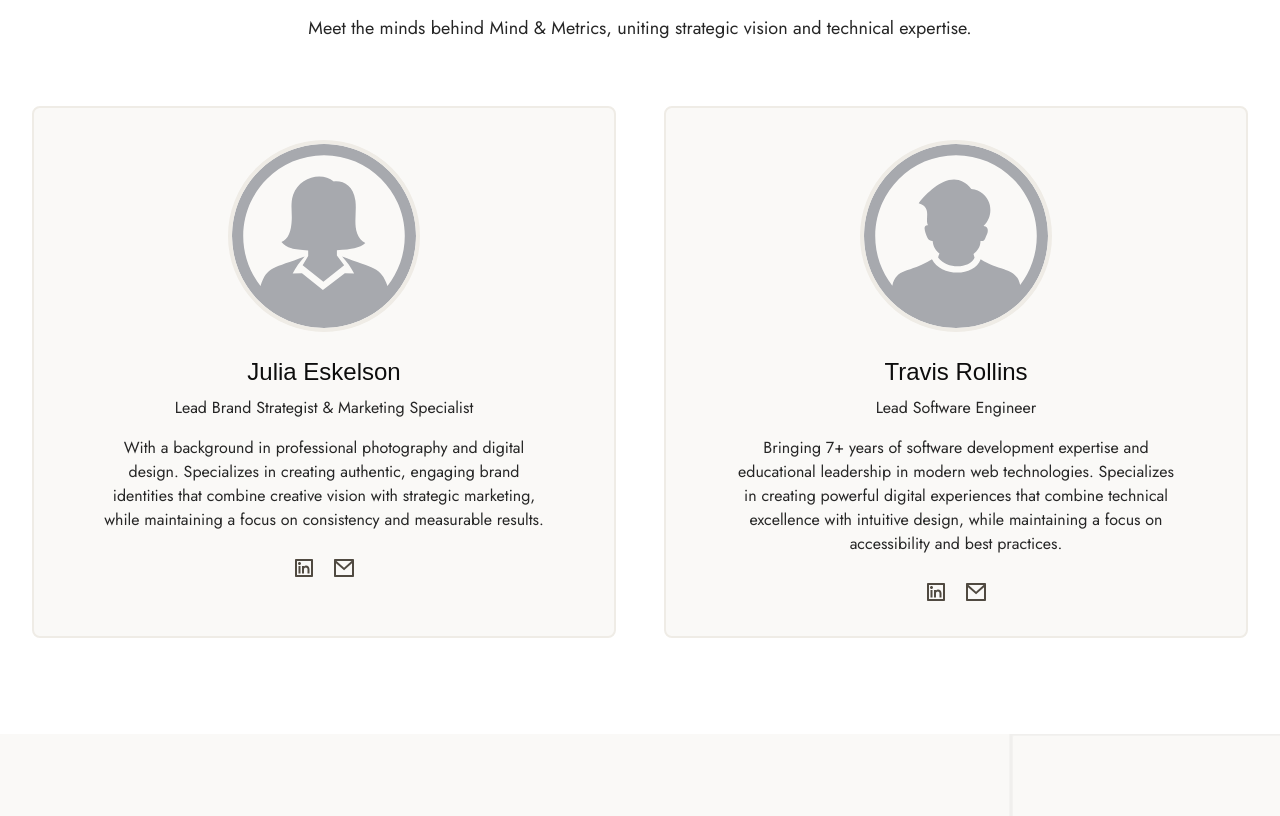
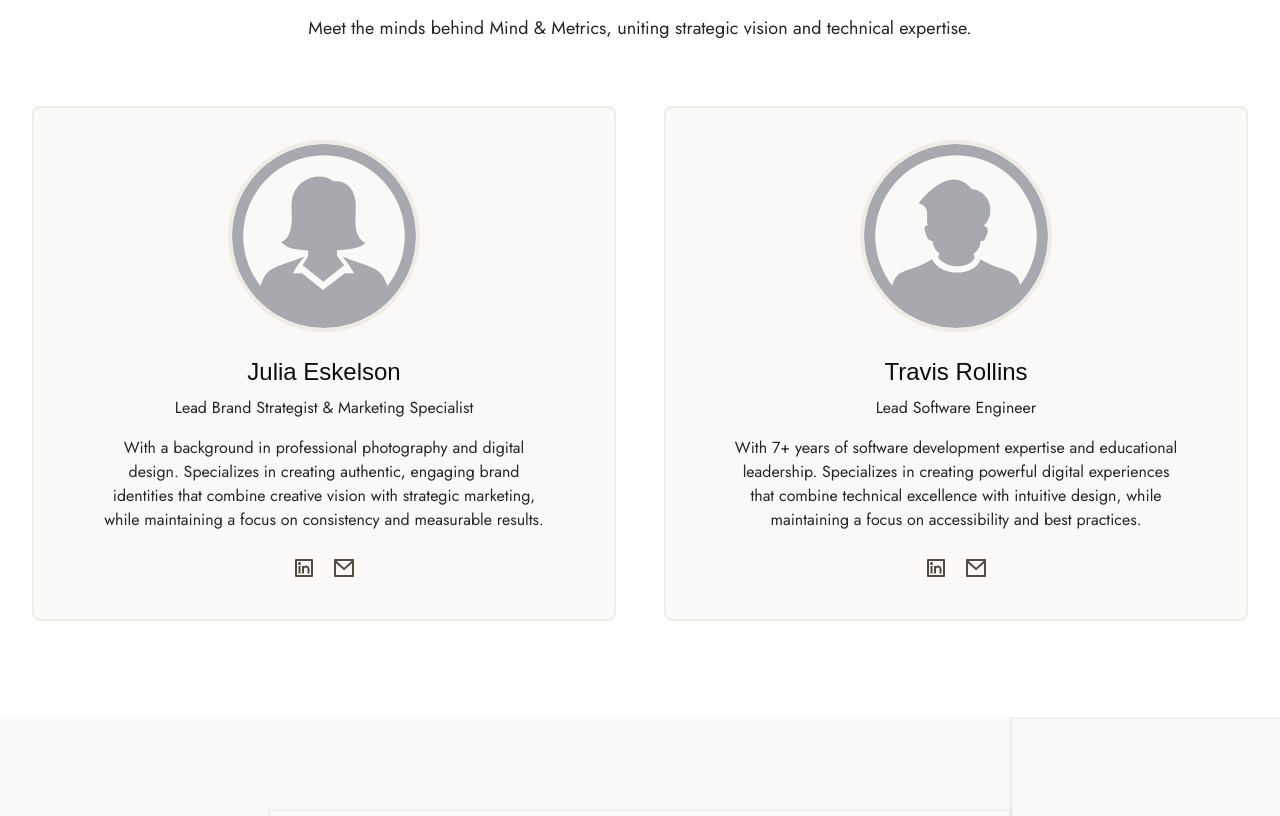
Before and after one commit to Kalikoze/mind-and-metrics-branding, a Next.js app: page /about in a window 1280 px wide. Shown: the part 1577-2393 px from the top of the page. Built offline with nearby package versions, Linux system fonts and the light colour scheme; a web font is replaced by a local one.

Commit message:
Refactor: Break out TeamLeaders component to separate data model and break it out into smaller components.  Also make HTML more semantic

```diff
--- a/components/pages/about/TeamLeaders.tsx
+++ b/components/pages/about/TeamLeaders.tsx
@@ -1,117 +1,26 @@
-import React from 'react';
-import Image from 'next/image';
-import Link from 'next/link';
-import { motion } from 'framer-motion';
-import {
-  RiLinkedinBoxLine, RiLinkedinBoxFill,
-  RiMailLine, RiMailFill
-} from 'react-icons/ri';
-import MaleProfile from '@/public/assets/about/male-profile.svg';
-import FemaleProfile from '@/public/assets/about/female-profile.svg';
-
-const leaders = [
-  {
-    name: "Julia Eskelson",
-    role: "Lead Brand Strategist & Marketing Specialist",
-    bio: "With a background in professional photography and digital design. Specializes in creating authentic, engaging brand identities that combine creative vision with strategic marketing, while maintaining a focus on consistency and measurable results.",
-    image: FemaleProfile,
-    linkedin: "https://www.linkedin.com/in/julia-eskelson/",
-    email: "jeskelson@mindandmetricsbranding.com"
-  },
-  {
-    name: "Travis Rollins",
-    role: "Lead Software Engineer",
-    bio: "Bringing 7+ years of software development expertise and educational leadership in modern web technologies. Specializes in creating powerful digital experiences that combine technical excellence with intuitive design, while maintaining a focus on accessibility and best practices.",
-    image: MaleProfile,
-    linkedin: "https://www.linkedin.com/in/travisrollins/",
-    email: "trollins@mindandmetricsbranding.com"
-  }
-];
+import { leaders } from '@/data/team';
+import { TeamLeaderCard } from '@/components/team/TeamLeaderCard';
 
 const TeamLeaders = () => {
   return (
     <section className="bg-white py-24" data-cy="team-leaders-section">
       <div className="relative max-w-7xl mx-auto px-4 sm:px-6 lg:px-8">
-        <div className="text-center mb-16">
+        <header className="text-center mb-16">
           <h2 className="font-serif text-4xl text-dark-800 mb-4" data-cy="team-leaders-title">
             Leadership Team
           </h2>
           <p className="text-dark-600 text-lg max-w-2xl mx-auto">
             Meet the minds behind Mind & Metrics, uniting strategic vision and technical expertise.
           </p>
-        </div>
+        </header>
 
-        <div className="grid md:grid-cols-2 gap-12 mx-auto">
+        <ul className="grid md:grid-cols-2 gap-12 mx-auto list-none">
           {leaders.map((leader, index) => (
-            <div
-              key={index}
-              data-cy={`team-leader-${index}`}
-              className="bg-neutral-50 rounded-lg p-8 border-2 border-neutral-200
-                         hover:border-secondary-400 transition-all duration-300"
-            >
-              <div className="flex flex-col items-center text-center">
-                <div className="relative w-48 h-48 mb-6 rounded-full overflow-hidden
-                               border-4 border-neutral-200"
-                     data-cy={`team-leader-image-${index}`}>
-                  <Image
-                    src={leader.image}
-                    alt={leader.name}
-                    fill
-                    className="object-cover"
-                  />
-                </div>
-
-                <h3 className="font-serif text-2xl text-dark-800 mb-2"
-                    data-cy={`team-leader-name-${index}`}>
-                  {leader.name}
-                </h3>
-                <p className="text-dark-600 font-medium mb-4"
-                   data-cy={`team-leader-role-${index}`}>
-                  {leader.role}
-                </p>
-                <p className="text-dark-600 mb-6 max-w-md"
-                   data-cy={`team-leader-bio-${index}`}>
-                  {leader.bio}
-                </p>
-
-                <div className="flex space-x-4">
-                  <motion.div whileHover={{ y: -2 }} transition={{ type: "spring", stiffness: 400 }}>
-                    <Link
-                      href={leader.linkedin}
-                      target="_blank"
-                      rel="noopener noreferrer"
-                      className="text-secondary-400 hover:text-secondary-500 transition-colors group"
-                      aria-label={`${leader.name}'s LinkedIn`}
-                      data-cy={`team-leader-linkedin-${index}`}
-                    >
-                      <div className="relative w-6 h-6">
-                        <RiLinkedinBoxLine className="w-6 h-6 absolute inset-0 transition-opacity duration-300
-                                                    group-hover:opacity-0" />
-                        <RiLinkedinBoxFill className="w-6 h-6 absolute inset-0 opacity-0 transition-opacity
-                                                    duration-300 group-hover:opacity-100" />
-                      </div>
-                    </Link>
-                  </motion.div>
-                  <motion.div whileHover={{ y: -2 }} transition={{ type: "spring", stiffness: 400 }}>
-                    <Link
-                      href={`mailto:${leader.email}`}
-                      className="text-secondary-400 hover:text-secondary-500 transition-colors group"
-                      aria-label={`Email ${leader.name}`}
-                      data-cy={`team-leader-email-${index}`}
-                    >
-                      <div className="relative w-6 h-6">
-                        <RiMailLine className="w-6 h-6 absolute inset-0 transition-opacity duration-300
-                                             group-hover:opacity-0" />
-                        <RiMailFill className="w-6 h-6 absolute inset-0 opacity-0 transition-opacity
-                                             duration-300 group-hover:opacity-100" />
-                      </div>
-                    </Link>
-                  </motion.div>
-                </div>
-              </div>
-            </div>
+            <li key={index}>
+              <TeamLeaderCard leader={leader} index={index} />
+            </li>
           ))}
-        </div>
+        </ul>
       </div>
     </section>
   );
--- /dev/null
+++ b/components/team/TeamLeaderCard.tsx
@@ -0,0 +1,79 @@
+import Image from 'next/image';
+import Link from 'next/link';
+import { motion } from 'framer-motion';
+import { RiLinkedinBoxLine, RiLinkedinBoxFill, RiMailLine, RiMailFill } from 'react-icons/ri';
+import { TeamLeader } from '@/data/team';
+
+interface TeamLeaderCardProps {
+  leader: TeamLeader;
+  index: number;
+}
+
+export const TeamLeaderCard = ({ leader, index }: TeamLeaderCardProps) => {
+  return (
+    <article
+      data-cy={`team-leader-${index}`}
+      className="bg-neutral-50 rounded-lg p-8 border-2 border-neutral-200
+                 hover:border-secondary-400 transition-all duration-300 text-center"
+    >
+      <figure className="relative w-48 h-48 mb-6 rounded-full overflow-hidden
+                        border-4 border-neutral-200 mx-auto"
+              data-cy={`team-leader-image-${index}`}>
+        <Image
+          src={leader.image}
+          alt={leader.name}
+          fill
+          className="object-cover"
+        />
+      </figure>
+
+      <h3 className="font-serif text-2xl text-dark-800 mb-2"
+          data-cy={`team-leader-name-${index}`}>
+        {leader.name}
+      </h3>
+      <p className="text-dark-600 font-medium mb-4"
+         data-cy={`team-leader-role-${index}`}>
+        {leader.role}
+      </p>
+      <p className="text-dark-600 mb-6 max-w-md mx-auto"
+         data-cy={`team-leader-bio-${index}`}>
+        {leader.bio}
+      </p>
+
+      <nav className="flex justify-center space-x-4" aria-label="Social links">
+        <motion.div whileHover={{ y: -2 }} transition={{ type: "spring", stiffness: 400 }}>
+          <Link
+            href={leader.linkedin}
+            target="_blank"
+            rel="noopener noreferrer"
+            className="text-secondary-400 hover:text-secondary-500 transition-colors group"
+            aria-label={`${leader.name}'s LinkedIn`}
+            data-cy={`team-leader-linkedin-${index}`}
+          >
+            <span className="relative w-6 h-6 inline-block">
+              <RiLinkedinBoxLine className="w-6 h-6 absolute inset-0 transition-opacity duration-300
+                                          group-hover:opacity-0" />
+              <RiLinkedinBoxFill className="w-6 h-6 absolute inset-0 opacity-0 transition-opacity
+                                          duration-300 group-hover:opacity-100" />
+            </span>
+          </Link>
+        </motion.div>
+        <motion.div whileHover={{ y: -2 }} transition={{ type: "spring", stiffness: 400 }}>
+          <Link
+            href={`mailto:${leader.email}`}
+            className="text-secondary-400 hover:text-secondary-500 transition-colors group"
+            aria-label={`Email ${leader.name}`}
+            data-cy={`team-leader-email-${index}`}
+          >
+            <span className="relative w-6 h-6 inline-block">
+              <RiMailLine className="w-6 h-6 absolute inset-0 transition-opacity duration-300
+                                   group-hover:opacity-0" />
+              <RiMailFill className="w-6 h-6 absolute inset-0 opacity-0 transition-opacity
+                                   duration-300 group-hover:opacity-100" />
+            </span>
+          </Link>
+        </motion.div>
+      </nav>
+    </article>
+  );
+};
--- /dev/null
+++ b/data/team.ts
@@ -0,0 +1,30 @@
+import MaleProfile from '@/public/assets/about/male-profile.svg';
+import FemaleProfile from '@/public/assets/about/female-profile.svg';
+
+export interface TeamLeader {
+  name: string;
+  role: string;
+  bio: string;
+  image: string;
+  linkedin: string;
+  email: string;
+}
+
+export const leaders: TeamLeader[] = [
+  {
+    name: "Julia Eskelson",
+    role: "Lead Brand Strategist & Marketing Specialist",
+    bio: "With a background in professional photography and digital design. Specializes in creating authentic, engaging brand identities that combine creative vision with strategic marketing, while maintaining a focus on consistency and measurable results.",
+    image: FemaleProfile,
+    linkedin: "https://www.linkedin.com/in/julia-eskelson/",
+    email: "jeskelson@mindandmetricsbranding.com"
+  },
+  {
+    name: "Travis Rollins",
+    role: "Lead Software Engineer",
+    bio: "With 7+ years of software development expertise and educational leadership. Specializes in creating powerful digital experiences that combine technical excellence with intuitive design, while maintaining a focus on accessibility and best practices.",
+    image: MaleProfile,
+    linkedin: "https://www.linkedin.com/in/travisrollins/",
+    email: "trollins@mindandmetricsbranding.com"
+  }
+];
```
Also changed, not shown: 1 other file (tests, documents, lock files or other folders).
